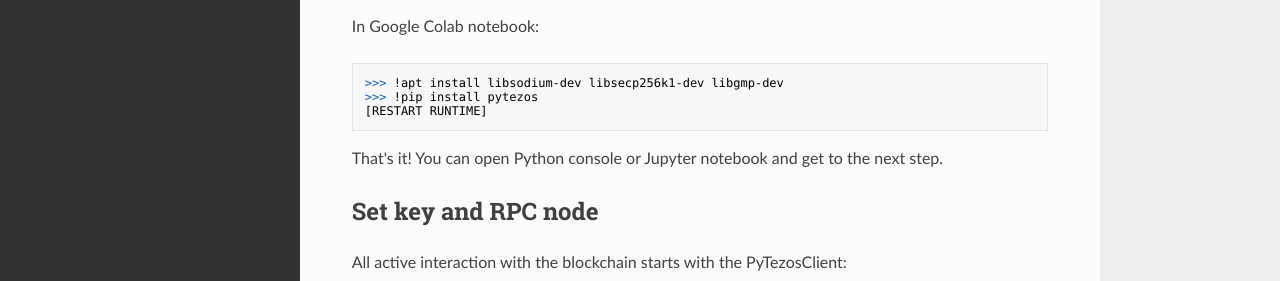
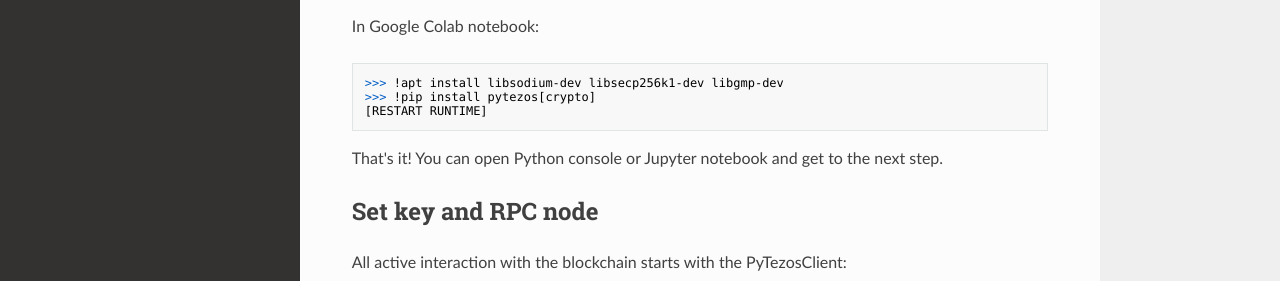
Before and after one commit to murbard/pytezos, an MkDocs documentation site: the page built from docs/index.md, in a window 1280 px wide and 900 px high, scrolled down 985 px. Shown: the part 170-451 px from the top of the window. Built offline with MkDocs 1.6.1, drawn with Linux system fonts in a browser that asks for light colours; nearby versions of some CDN libraries.

Commit message:
update docs

````diff
--- a/docs/index.md
+++ b/docs/index.md
@@ -46,7 +46,7 @@
 In Google Colab notebook:
 ```python
 >>> !apt install libsodium-dev libsecp256k1-dev libgmp-dev
->>> !pip install pytezos
+>>> !pip install pytezos[crypto]
 [RESTART RUNTIME]
 ```
 
````
Also changed, not shown: README.md (+1 -1 lines).
